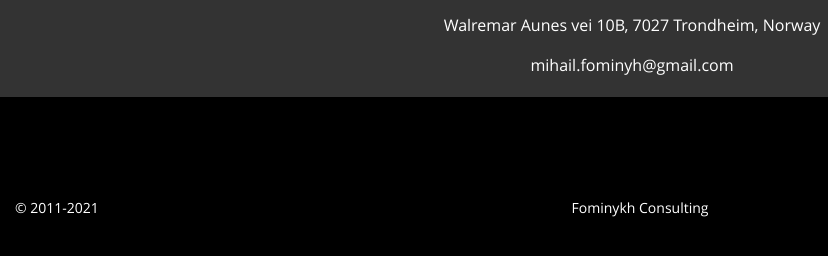
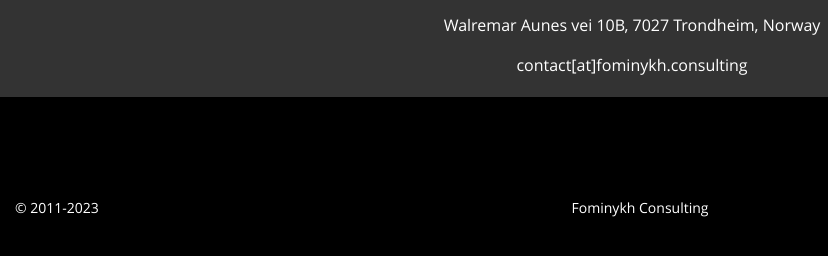
Before and after one commit to fominykh/consulting, a plain HTML site: page index.html in a window 1280 px wide. Shown: the part 1439-1695 px from the top of the page, 0-828 px from the left. Drawn offline with nearby package versions, Linux system fonts and the light colour scheme.

Commit message:
Update index.html
updating contact email and (c) years

```diff
--- a/index.html
+++ b/index.html
@@ -110,14 +110,14 @@
                 <div class="d-flex flex-column align-items-center mt-4">
                     <p class="header_phone mr-3"><i class="fas fa-phone"></i>[+47] 48603627</p>
                     <p class="header_phone mr-3"><i class="fas fa-phone"></i>Walremar Aunes vei 10B, 7027 Trondheim, Norway</p>
-                    <a href="mailto:mihail.fominyh@gmail.com" class="header_mail mr-3"><i class="fas fa-envelope"></i> mihail.fominyh@gmail.com</a>
+                    <a href="mailto:contact@fominykh.consulting" class="header_mail mr-3"><i class="fas fa-envelope"></i> contact[at]fominykh.consulting</a>
                 </div>
         </div>
     </section>
     <footer class="footer">
         <div class="container">
             <div class="row">
-                <div class="col-md-3 text-center text-md-left">&copy; 2011-2021</div>
+                <div class="col-md-3 text-center text-md-left">&copy; 2011-2023</div>
                 <div class="col-md-6 text-center">Fominykh Consulting</div>
                 <div class="col-md-3 text-center text-md-right">All rights reserved</div>
             </div>
```
